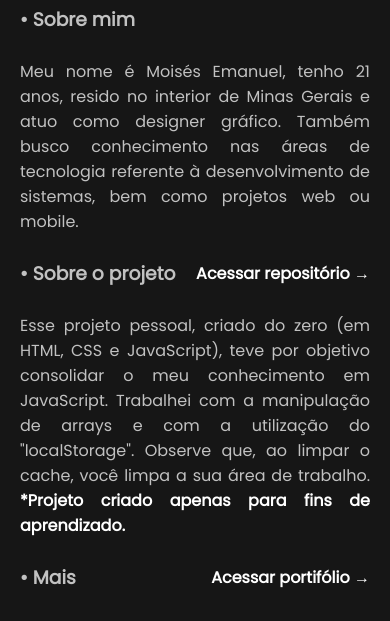
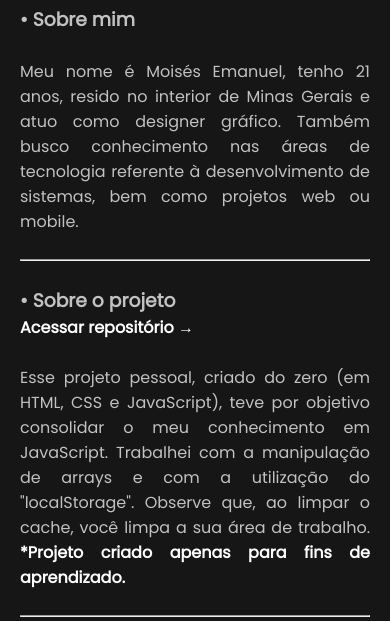
Before and after one commit to moimanu/MyLinks, a plain HTML site: page sobre.html in a window 390 px wide. Shown: the part 173-794 px from the top of the page. Drawn offline with Linux system fonts and the light colour scheme.

Commit message:
Add files via upload

```diff
--- a/sobre.html
+++ b/sobre.html
@@ -20,10 +20,10 @@
     <div class="box_lista" style="padding: 20px; flex-direction: column;">
         <h1>About</h1><br>
         <h3>• Sobre mim</h3><br>
-        <p>Meu nome é Moisés Emanuel, tenho 21 anos, resido no interior de Minas Gerais e atuo como designer gráfico. Também busco conhecimento nas áreas de tecnologia referente à desenvolvimento de sistemas, bem como projetos web ou mobile.</p><br>
-        <div style="display: flex; flex-direction: row; text-align: center; align-items: center; justify-content: space-between;"><h3>• Sobre o projeto</h3><a class="link_portifolio" href="https://github.com/moimanu/MyLinks" target="_blank">Acessar repositório →</a></div><br>
-        <p>Esse projeto pessoal, criado do zero (em HTML, CSS e JavaScript), teve por objetivo consolidar o meu conhecimento em JavaScript. Trabalhei com a manipulação de arrays e com a utilização do "localStorage". Observe que, ao limpar o cache, você limpa a sua área de trabalho. <strong style="color: white;">*Projeto criado apenas para fins de aprendizado.</strong></p><br>
-        <div style="display: flex; flex-direction: row; text-align: center; align-items: center; justify-content: space-between;"><h3>• Mais</h3><a class="link_portifolio" href="https://moisesemanuel.vercel.app" target="”_blank”">Acessar portifólio →</a></div><br>
+        <p>Meu nome é Moisés Emanuel, tenho 21 anos, resido no interior de Minas Gerais e atuo como designer gráfico. Também busco conhecimento nas áreas de tecnologia referente à desenvolvimento de sistemas, bem como projetos web ou mobile.</p><br><hr><br>
+        <div class="subtitulo_sobre"><h3>• Sobre o projeto</h3><a class="link_portifolio" href="https://github.com/moimanu/MyLinks" target="_blank">Acessar repositório →</a></div><br>
+        <p>Esse projeto pessoal, criado do zero (em HTML, CSS e JavaScript), teve por objetivo consolidar o meu conhecimento em JavaScript. Trabalhei com a manipulação de arrays e com a utilização do "localStorage". Observe que, ao limpar o cache, você limpa a sua área de trabalho. <strong style="color: white;">*Projeto criado apenas para fins de aprendizado.</strong></p><br><hr><br>
+        <div class="subtitulo_sobre"><h3>• Mais</h3><a class="link_portifolio" href="https://moisesemanuel.vercel.app" target="”_blank”">Acessar portifólio →</a></div><br>
         <p>No meu portifolio reuní alguns dos meus melhores trabalhos, bem como minhas formações, habilidades e redes sociais.</p><br>
     </div>
     <script src="script.js"></script>
--- a/style.css
+++ b/style.css
@@ -286,6 +286,28 @@ body {
 
     /*BOX FORMULARIO FIM*/
 
+    /*SOBRE*/
+
+        .subtitulo_sobre {
+            display: flex;
+            flex-direction: row;
+            text-align: center;
+            align-items: center;
+            justify-content: space-between;
+        }
+
+        .link_portifolio {
+            color: white;
+            text-decoration: none;
+            font-weight: bold;
+        }
+
+        .link_portifolio:hover {
+            filter: opacity(70%);
+        }
+
+    /*SOBRE*/
+
 /*LISTA FIM*/
 
 @media screen and (max-width: 830px) {
@@ -343,14 +365,9 @@ body {
         cursor: pointer;
         filter: opacity(1);
     }
+
+    .subtitulo_sobre {
+        flex-direction: column;
+        align-items: baseline;
+    }
 }
-
-.link_portifolio {
-    color: white;
-    text-decoration: none;
-    font-weight: bold;
-}
-
-.link_portifolio:hover {
-    filter: opacity(70%);
-}
```
